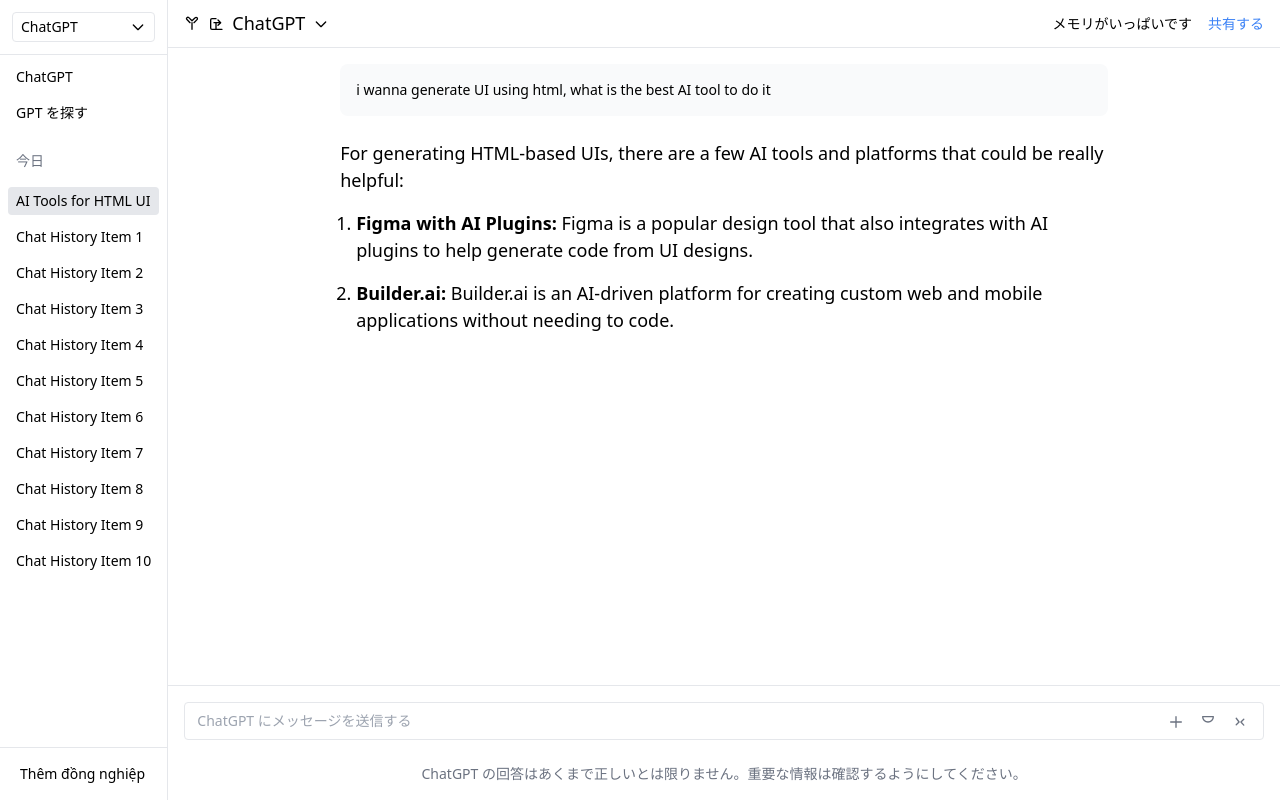
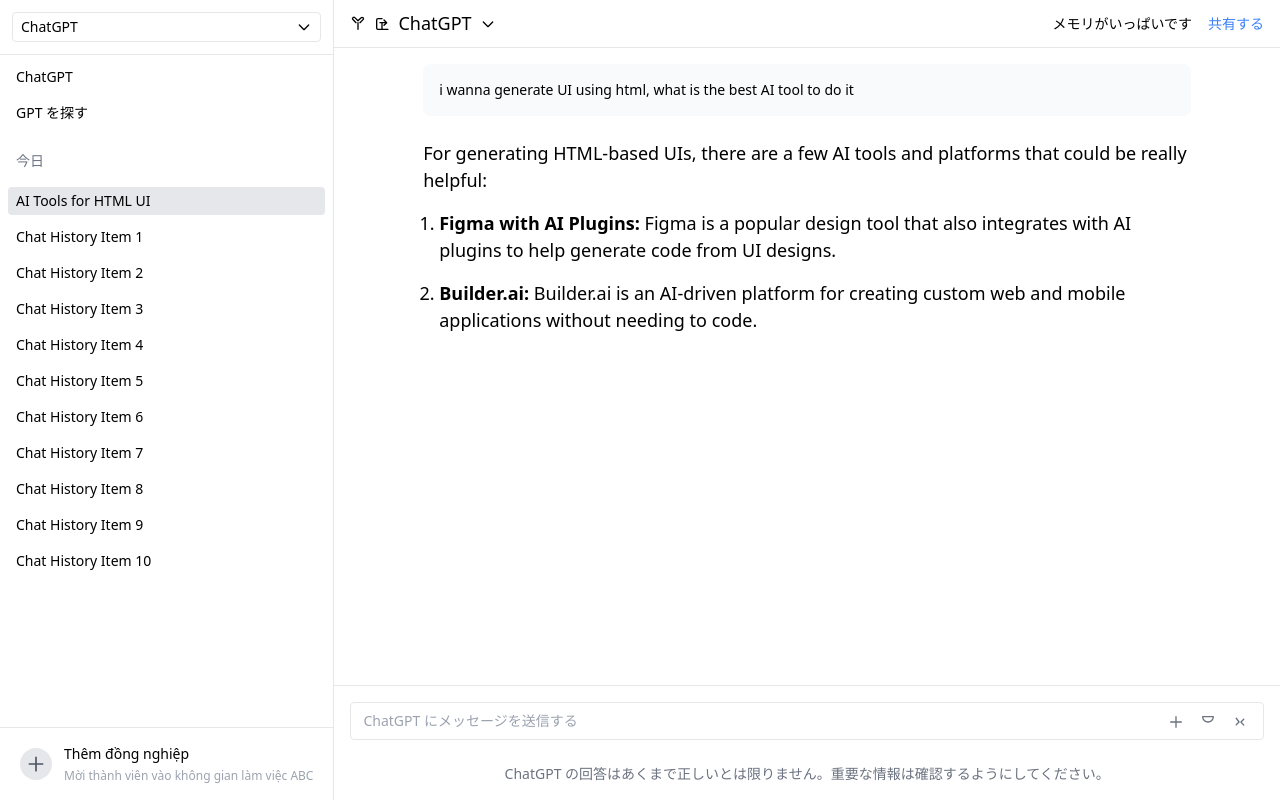
Before and after one commit to ltamJMS/chat-sample, a Vue app: page / in a window 1280 px wide. Built offline with nearby package versions, Linux system fonts and the light colour scheme.

Commit message:
edit sidebar: them dong nghiep..

```diff
--- a/src/components/Sidebar.vue
+++ b/src/components/Sidebar.vue
@@ -26,8 +26,21 @@
     </div>
 
     <div class="p-3 border-t">
-      <button class="w-full justify-start px-2 py-1 text-sm flex">Thêm đồng nghiệp</button>
+  <button class="w-full justify-start px-2 py-1 text-sm flex items-center space-x-3">
+    <!-- Avatar với icon -->
+    <div class="w-8 h-8 flex items-center justify-center rounded-full bg-gray-200">
+      <svg class="w-5 h-5 text-gray-600" fill="none" stroke="currentColor" stroke-width="2" viewBox="0 0 24 24" xmlns="http://www.w3.org/2000/svg">
+        <path stroke-linecap="round" stroke-linejoin="round" d="M12 4v16m8-8H4"></path>
+      </svg>
     </div>
+    <!-- Text -->
+    <div class="text-left">
+      <p class="text-sm">Thêm đồng nghiệp</p>
+      <p class="text-xs text-gray-400 mt-1">Mời thành viên vào không gian làm việc ABC</p>
+    </div>
+  </button>
+</div>
+
   </div>
 </template>
 
```
